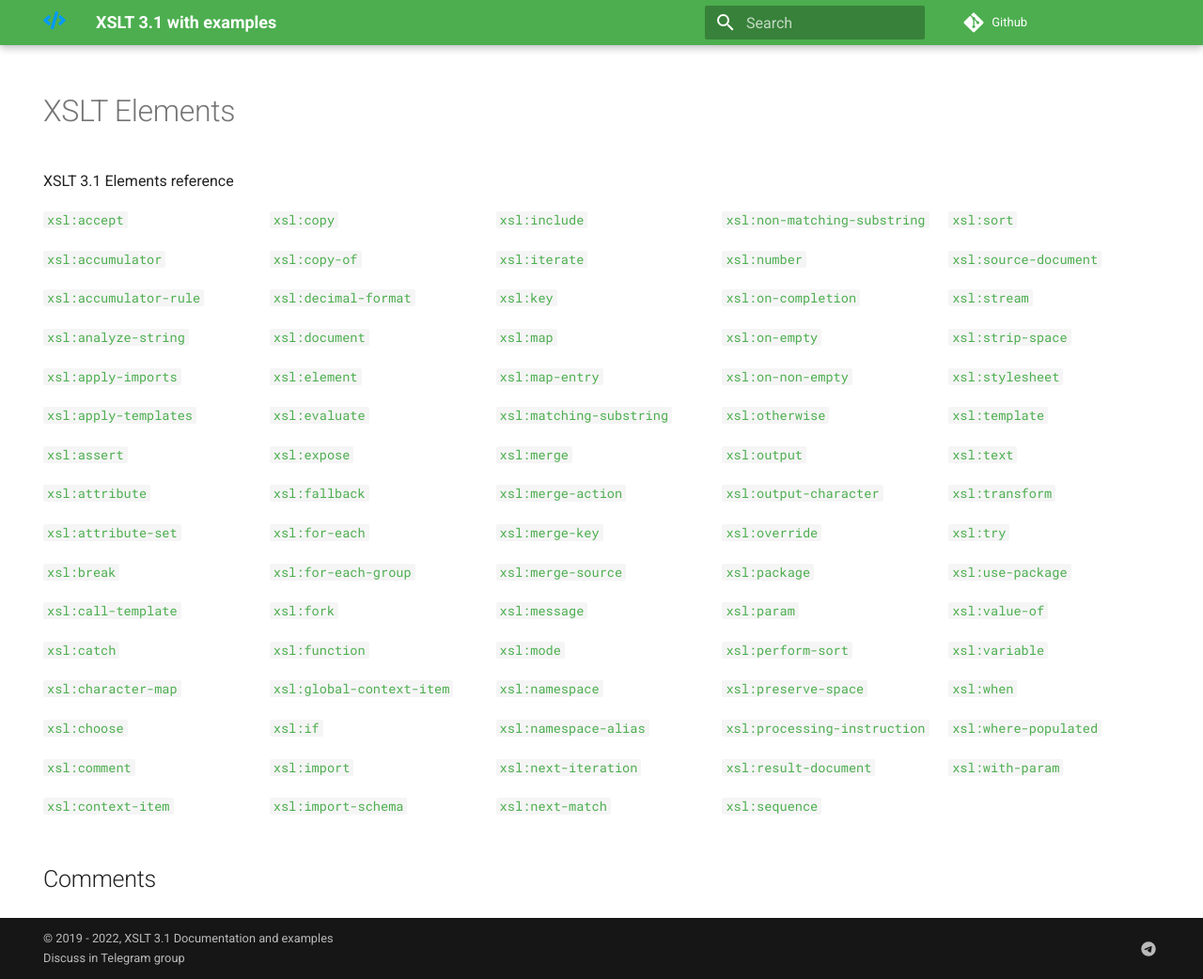
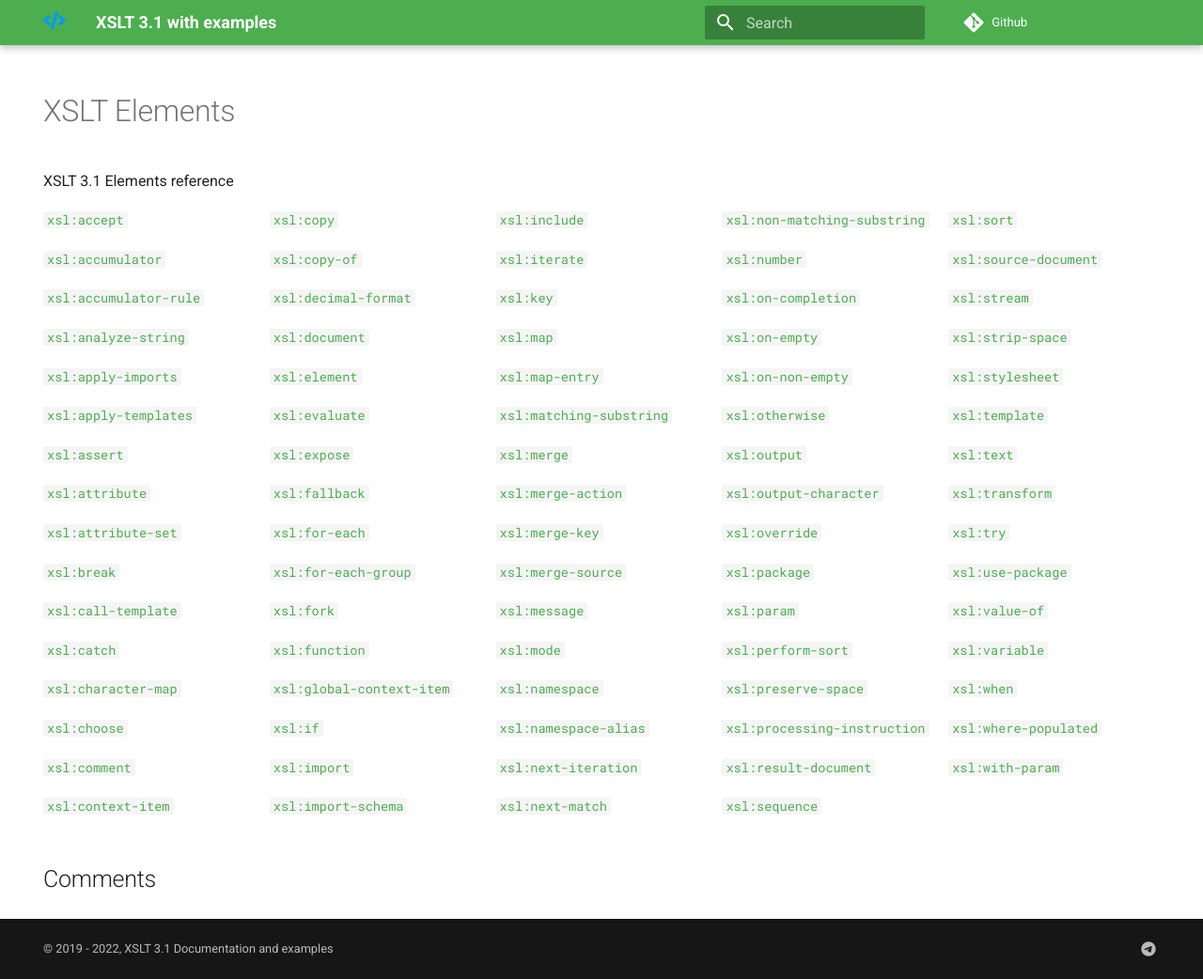
Before and after one commit to xsltdev/xsltdev.com, an MkDocs documentation site: the page built from docs/index.md, in a window 1280 px wide and 1042 px high. Shown: the whole window at 94% size. Built offline with MkDocs 1.6.1 and Material for MkDocs 9.7.7, drawn with Linux system fonts in a browser that asks for light colours; comment, search, counter and statistics services are not loaded.

Commit message:
Update mkdocs.yml

```diff
--- a/mkdocs.yml
+++ b/mkdocs.yml
@@ -2,7 +2,7 @@ site_name: 'XSLT 3.1 with examples'
 site_url: 'https://xsltdev.com/'
 site_description: 'XSLT 3.1 Documentation with examples'
 site_author: 'xsltdev.com'
-copyright: '&copy; 2019 - 2022, XSLT 3.1 Documentation and examples<br /><a href="https://t.me/xsltdev">Discuss in Telegram group</a>'
+copyright: '&copy; 2019 - 2022, XSLT 3.1 Documentation and examples'
 
 repo_name: 'Github'
 repo_url: 'https://github.com/xsltdev/xsltdev.com'
```
